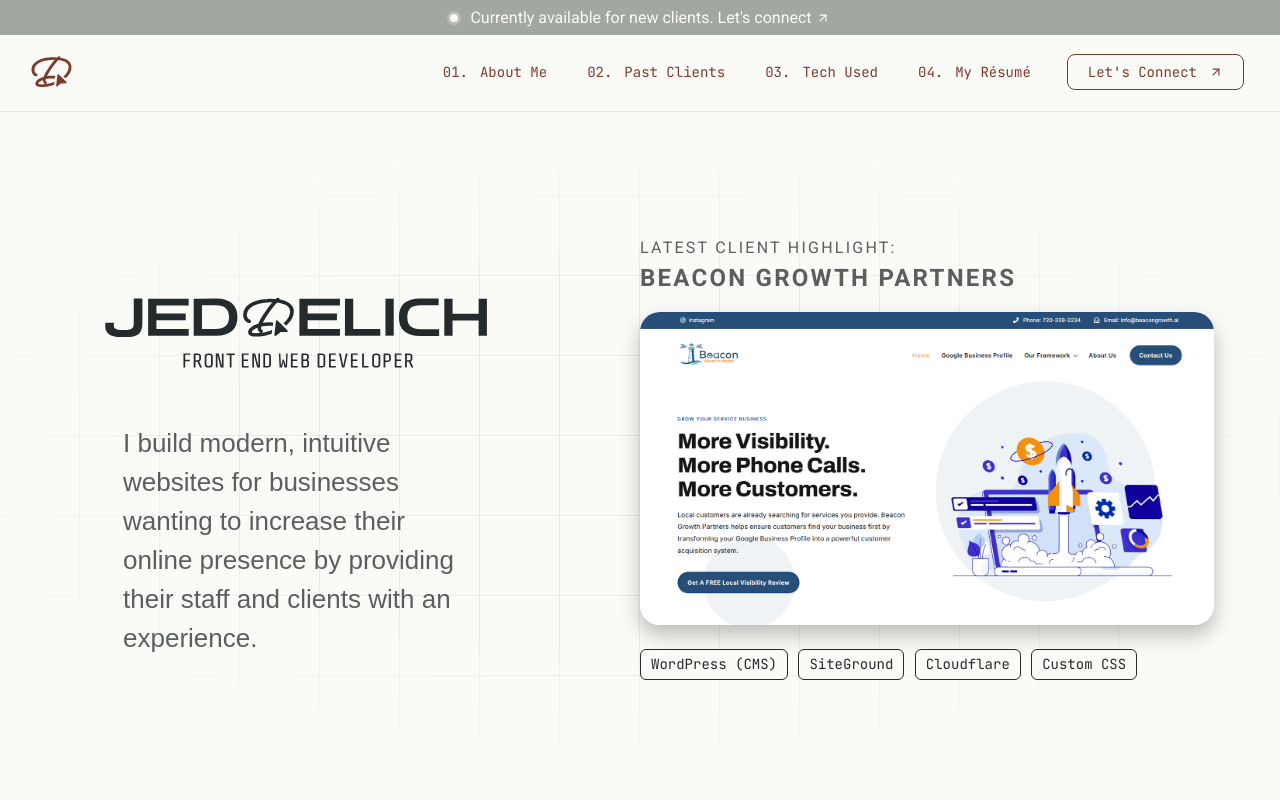
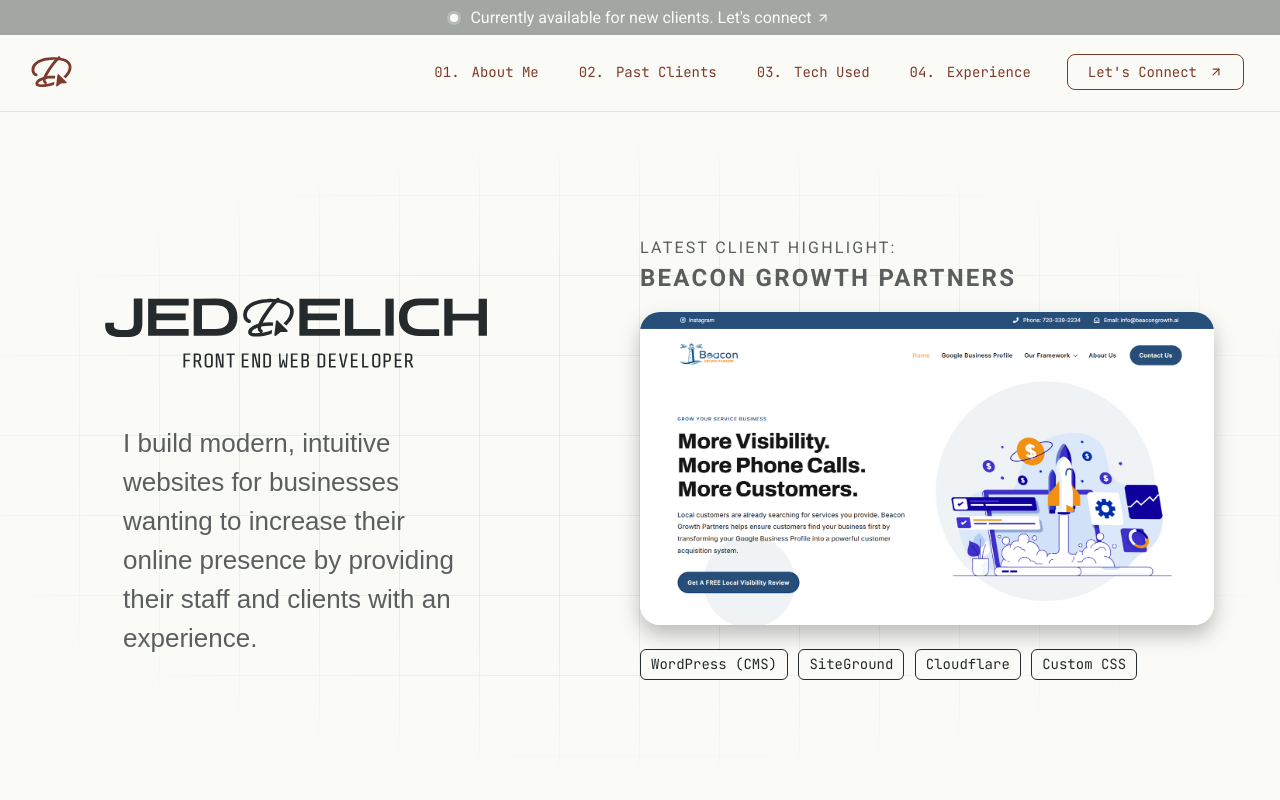
Before and after one commit to jeddelich/next-portfolio, a Next.js app: page / in a window 1280 px wide. Shown: the top 800 px of the page. Built offline with nearby package versions, Linux system fonts and the light colour scheme; a web font is replaced by a local one.

Commit message:
chore: rename experience navlink and section title

```diff
--- a/components/experience/experience.tsx
+++ b/components/experience/experience.tsx
@@ -16,7 +16,7 @@
     >
       <div className="container">
         <div className="row">
-          <SectionHeader eyebrow="04 — My Résumé" title="Where I&apos;ve Worked Over The Years." />
+          <SectionHeader eyebrow="04 — Experience" title="Where I&apos;ve Worked." />
           <div className={styles.expList}>
             <div className={styles.expTabs} role="tablist">
               {panes.map((pane, index) => (
--- a/data/navLinks.ts
+++ b/data/navLinks.ts
@@ -25,7 +25,7 @@
   {
     number: "04.",
     href: "#resume",
-    label: "My Résumé",
+    label: "Experience",
   },
 ];
 
```
